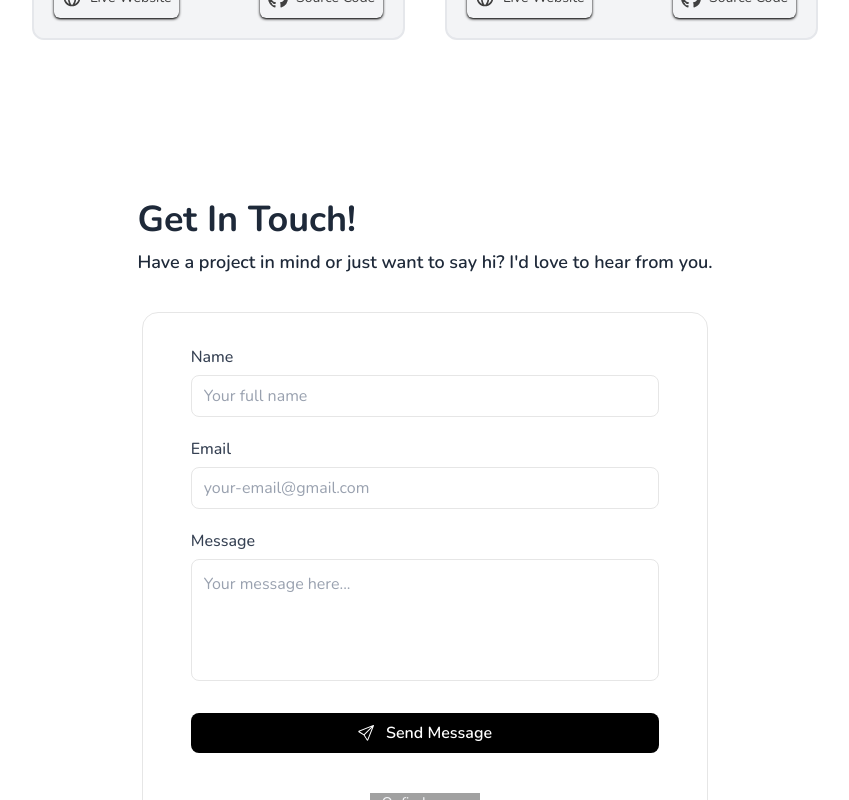
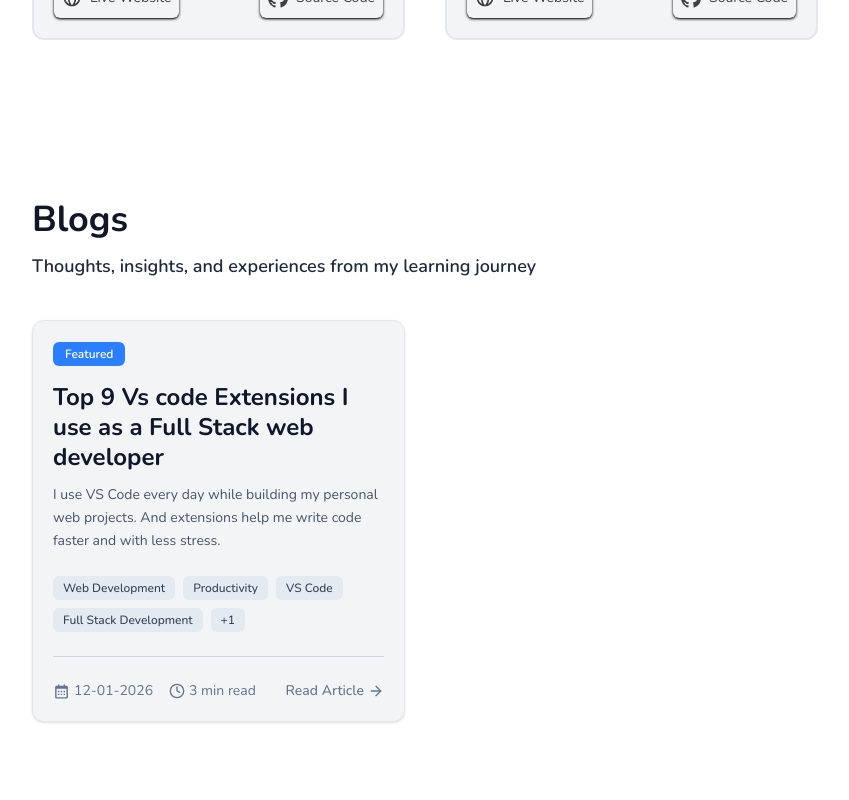
Before and after one commit to Piyush-20045/Portfolio, a React (Vite) app: page / in a window 1280 px wide. Shown: the part 2680-3480 px from the top of the page, without its empty margins (215-1064 px from the left). Built offline with nearby package versions, Linux system fonts and the light colour scheme; no server answers; a web font is replaced by a local one.

Commit message:
feat: add Blogs section with BlogCard component

```diff
--- a/src/App.jsx
+++ b/src/App.jsx
@@ -8,6 +8,7 @@ import { ToastContainer } from "react-toastify";
 import { DotBackground } from "./ui/lightswind/grid-dot-backgrounds.tsx";
 import { Tooltip } from "react-tooltip";
 import Footer from "./components/common/Footer.jsx";
+import Blogs from "./components/blogs/Blogs.jsx";
 
 function App() {
   const [darkMode, setDarkMode] = useState(() => {
@@ -40,6 +41,7 @@ function App() {
           <Hero />
           <Skills />
           <Projects />
+          <Blogs />
           <Contact />
           <Footer />
         </div>
--- /dev/null
+++ b/src/components/blogs/BlogCard.jsx
@@ -0,0 +1,86 @@
+import { motion } from "framer-motion";
+import { BiCalendar } from "react-icons/bi";
+import { FiClock } from "react-icons/fi";
+
+const BlogCard = ({ blog, key }) => {
+  return (
+    <motion.div
+      className="group flex flex-col h-full bg-gray-100 dark:bg-neutral-900 rounded-xl shadow-sm hover:shadow-md transition-shadow duration-300 p-5 border border-slate-200 dark:border-slate-800"
+      initial={{ opacity: 0, y: 40 }}
+      whileInView={{ opacity: 1, y: 0 }}
+      viewport={{ once: true }}
+      transition={{ delay: key * 0.1, duration: 0.5, type: "spring" }}
+    >
+      {/* Badge */}
+      {blog.isFeatured && (
+        <div className="mb-4">
+          <span className="inline-block bg-blue-500 text-white text-xs font-semibold px-3 py-1 rounded-md">
+            Featured
+          </span>
+        </div>
+      )}
+
+      {/* Content */}
+      <div className="flex-1">
+        <h3 className="text-2xl font-bold text-slate-900 dark:text-white mb-3 leading-tight group-hover:text-blue-600 dark:group-hover:text-neutral-400 transition-colors">
+          {blog.title}
+        </h3>
+        <p className="text-slate-600 dark:text-slate-400 text-sm leading-relaxed mb-6">
+          {blog.desc}
+        </p>
+
+        {/* Tags */}
+        <div className="flex flex-wrap gap-2 mb-6">
+          {blog.tags.map((tag, index) => (
+            <span
+              key={index}
+              className="inline-flex items-center px-2.5 py-1 rounded-md text-xs font-medium bg-slate-200/80 dark:bg-slate-800 text-slate-700 dark:text-slate-300"
+            >
+              {tag}
+            </span>
+          ))}
+        </div>
+      </div>
+
+      {/* Footer */}
+      <div className="pt-6 mt-auto border-t border-slate-300 dark:border-slate-800 flex items-center justify-between">
+        <div className="flex items-center gap-3 md:gap-4 text-slate-500 dark:text-slate-500 text-xs md:text-sm">
+          <div className="flex items-center gap-0.5 md:gap-1">
+            <BiCalendar size={17} />
+            <span>{blog.date}</span>
+          </div>
+          <div className="flex items-center gap-0.5 md:gap-1">
+            <FiClock size={16} />
+            <span>{blog.readTime}</span>
+          </div>
+        </div>
+
+        <a
+          href={blog.link}
+          target="_blank"
+          rel="noopener noreferrer"
+          className="inline-flex items-center md:gap-1 text-slate-600 md:text-slate-500 hover:text-slate-900 dark:text-slate-400 dark:hover:text-white text-xs md:text-sm font-medium transition-colors"
+        >
+          Read Article
+          <svg
+            xmlns="http://www.w3.org/2000/svg"
+            width="16"
+            height="16"
+            viewBox="0 0 24 24"
+            fill="none"
+            stroke="currentColor"
+            strokeWidth="2"
+            strokeLinecap="round"
+            strokeLinejoin="round"
+            className="transition-transform group-hover:translate-x-1"
+          >
+            <path d="M5 12h14" />
+            <path d="m12 5 7 7-7 7" />
+          </svg>
+        </a>
+      </div>
+    </motion.div>
+  );
+};
+
+export default BlogCard;
--- /dev/null
+++ b/src/components/blogs/Blogs.jsx
@@ -0,0 +1,33 @@
+import { motion } from "framer-motion";
+import BlogCard from "./BlogCard";
+import { BlogsData } from "../../data/blogsData";
+
+const Blogs = () => {
+  return (
+    <section className="w-full px-4 py-20 md:px-8 scroll-mt-8">
+      {/* TITLE and DESC */}
+      <motion.div
+        initial={{ opacity: 0, y: 20 }}
+        whileInView={{ opacity: 1, y: 0 }}
+        transition={{ duration: 0.5 }}
+        viewport={{ once: true }}
+      >
+        <h2 className="text-3xl md:text-4xl font-bold text-gray-900 dark:text-white mb-3">
+          Blogs
+        </h2>
+        <p className="text-lg text-gray-800 dark:text-gray-300 font-semibold mb-10 max-w-2xl">
+          Thoughts, insights, and experiences from my learning journey
+        </p>
+      </motion.div>
+
+      {/* BLOGS CARD */}
+      <div className="grid md:grid-cols-2 gap-10">
+        {BlogsData.map((blog) => (
+          <BlogCard key={blog.id} blog={blog} />
+        ))}
+      </div>
+    </section>
+  );
+};
+
+export default Blogs;
--- /dev/null
+++ b/src/data/blogsData.js
@@ -0,0 +1,12 @@
+export const BlogsData = [
+    {
+        id: '1',
+        title: "Top 9 Vs code Extensions I use as a Full Stack web developer",
+        desc: "I use VS Code every day while building my personal web projects. And extensions help me write code faster and with less stress.",
+        tags: ["Web Development", "Productivity", "VS Code", "Full Stack Development", "+1"],
+        date: "12-01-2026",
+        readTime: "3 min read",
+        link: "https://medium.com/@piyush9/top-9-vs-code-extensions-i-use-as-a-full-stack-web-developer-06b05dd68b01",
+        isFeatured: true
+    },
+];
```
